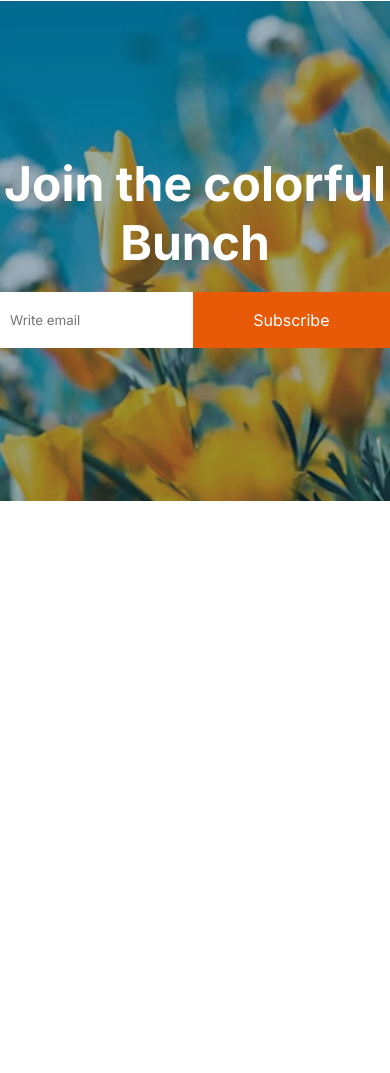
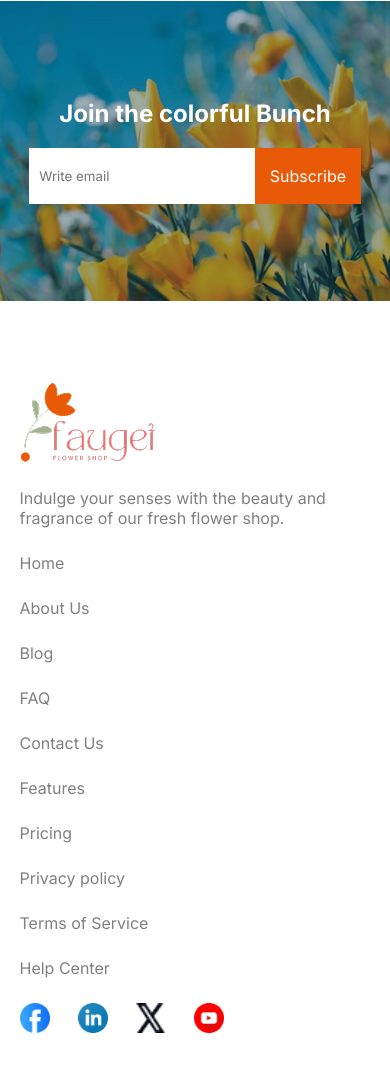
Before and after one commit to Aslam168/assignment-2, a plain HTML site: page index.html in a window 390 px wide. Shown: the part 4493-5566 px from the top of the page. Before the commit the page ends 4994 px from the top, so only its background shows below. Drawn offline with Linux system fonts and the light colour scheme.

Commit message:
added footer section and make responsive

```diff
--- a/index.html
+++ b/index.html
@@ -223,7 +223,39 @@
 
 <!-- footer section starts here -->
 
-    <footer>
+    <footer class="container">
+
+         <div class="footer-logo">
+              <img src="assets/logo.png" alt="">
+              <p>Indulge your senses with the beauty and fragrance of our fresh flower shop. </p>
+         </div>
+
+         <div class="footer-content-1">
+               <ul>
+                    <li><a href="">Home</a></li>
+                    <li><a href="">About Us</a></li>
+                    <li><a href="">Blog</a></li>
+                    <li><a href="">FAQ</a></li>
+                    <li><a href="">Contact Us</a></li>
+               </ul>
+         </div>
+
+         <div class="footer-content-2">
+               <ul>
+                    <li><a href="">Features</a></li>
+                    <li><a href="">Pricing</a></li>
+                    <li><a href="">Privacy policy</a></li>
+                    <li><a href="">Terms of Service</a></li>
+                    <li><a href="">Help Center</a></li>
+               </ul>
+         </div>
+
+         <div class="footer-icons">
+               <img src="assets/icon-facebook.png" alt="">
+               <img src="assets/icon-linkedin.png" alt="">
+               <img src="assets/icon-twitter.png" alt="">
+               <img src="assets/icon-youtube.png" alt="">
+         </div>
 
     </footer>
 
--- a/style/style.css
+++ b/style/style.css
@@ -379,11 +379,11 @@ section.join {
 }
 
 .join-content {
-    width: 100%;
+    width: 70%;
 }
 
 .join-form input[type="email"] {
-    width: 50%;
+    width: 100%;
     padding: 20px 10px;
     border: none;
 }
@@ -396,6 +396,76 @@ section.join {
     font-size: 1rem;
 }
 
+/* footer related styles */
+
+footer {
+    display: flex;
+    justify-content: space-between;
+    height: 315px;
+    align-items: center;
+    gap: 50px;
+}
+
+.footer-logo {
+    width: 40%;
+}
+
+.footer-content-1 {
+    width: 20%;
+}
+
+.footer-content-2 {
+    width: 20%;
+}
+
+.footer-icons {
+    width: 20%;
+    display: flex;
+    justify-content: space-between;
+}
+
+.footer-logo p {
+    color: rgba(0, 0, 0, 0.5);
+    margin-top: 20px;
+}
+
+.footer-content-1 ul li {
+    list-style: none;
+}
+
+.footer-content-1 ul li a {
+    text-decoration: none;
+    color: gray;
+}
+
+.footer-content-1 ul {
+    display: flex;
+    flex-direction: column;
+    gap: 25px;
+}
+
+.footer-content-2 ul {
+    display: flex;
+    flex-direction: column;
+    gap: 25px;
+}
+
+.footer-content-2 ul li {
+    list-style: none;
+}
+
+.footer-content-2 ul li a {
+    color: gray;
+    text-decoration: none;
+}
+
+.footer-icons img {
+    width: 30px;
+}
+
+.footer-icons img {
+    margin-right: 13px;
+}
 
 
 /* responsive related styles */
@@ -532,4 +602,64 @@ section.latest-deals {
     margin-top: -50px;
 }
 
+/* footer related styles */
+
+.footer-logo {
+    width: 100%;
 }
+
+.footer-content-1 {
+    width: 100%;
+}
+
+.footer-content-2 {
+    width: 100%;
+}
+
+footer {
+    gap: 25px;
+    padding-top: 80px;
+    flex-direction: column;
+}
+
+.footer-logo {
+    width: 100%;
+}
+
+.footer-content-1 {
+    width: 100%;
+}
+
+.footer-content-2 {
+    width: 100%;
+}
+
+.footer-icons {
+    width: 100%;
+    justify-content: start;
+    gap: 15px;
+    padding-bottom: 40px;
+}
+
+footer {
+    gap: 25px;
+    padding-top: 80px;
+}
+
+.join-content {
+    width: 85%;
+}
+
+.join-form button {
+    width: 160px;
+}
+
+.join-content h1 {
+    font-size: 1.5rem;
+}
+
+section.join{
+    height: 300px;
+}
+
+}
```
